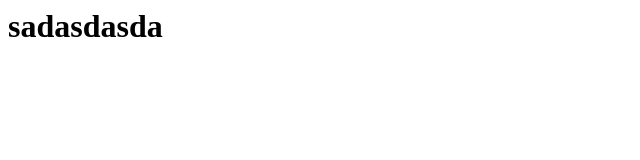
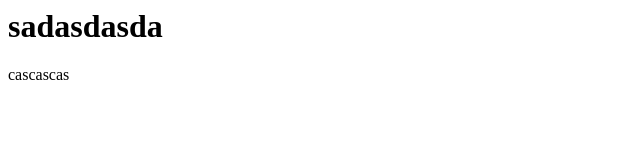
Before and after one commit to BrlosBek/Github, a plain HTML site: page index.html in a window 1280 px wide. Shown: the full height of the page, 0-640 px from the left. Drawn offline with Linux system fonts and the light colour scheme.

Commit message:
biz index.html va app.js fayliga o'zgaritirish keritdek

```diff
--- a/index.html
+++ b/index.html
@@ -6,5 +6,6 @@
 </head>
 <body>
     <h1>sadasdasda</h1>
+    <p>cascascas</p>
 </body>
 </html>
```
